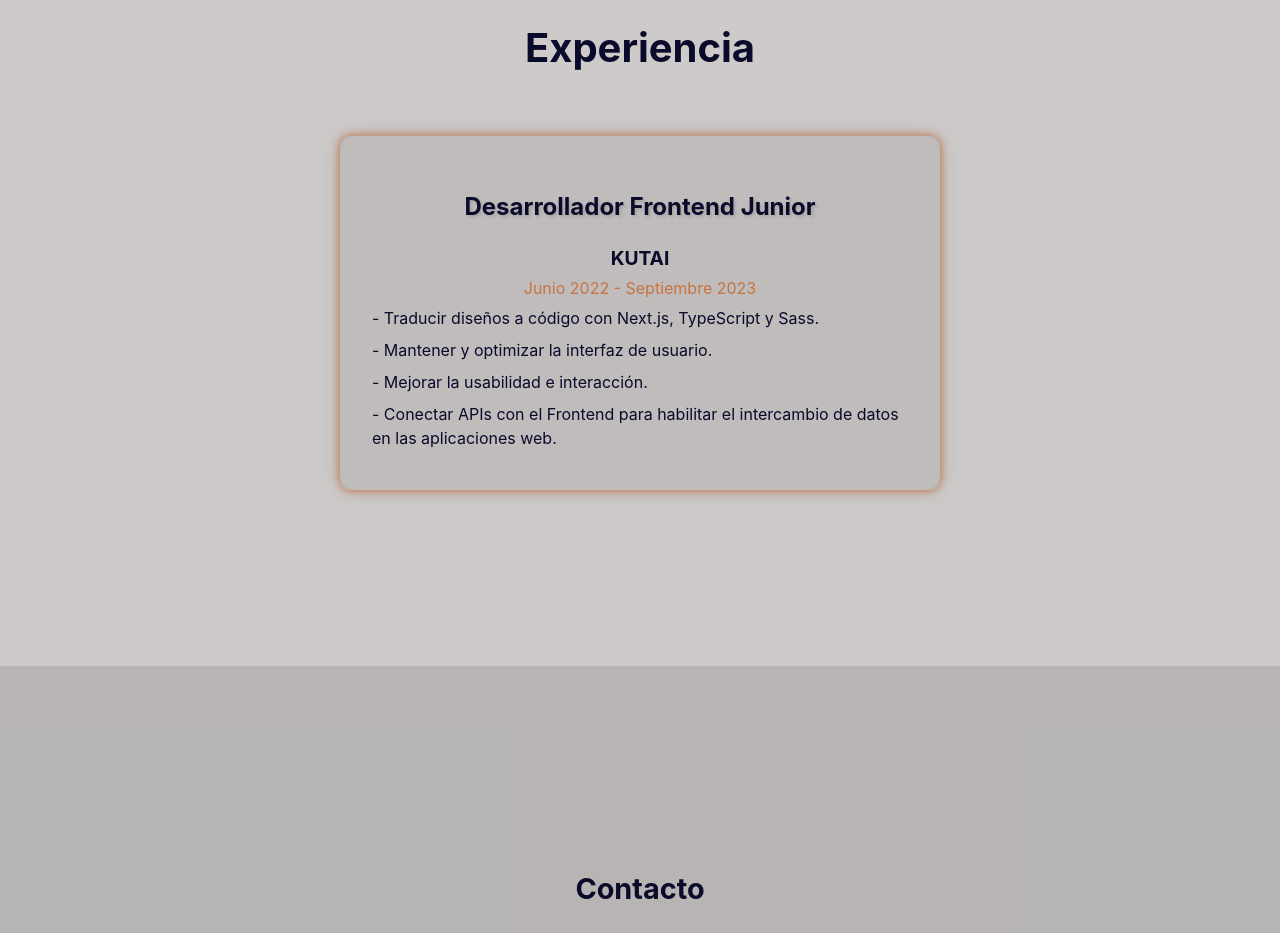
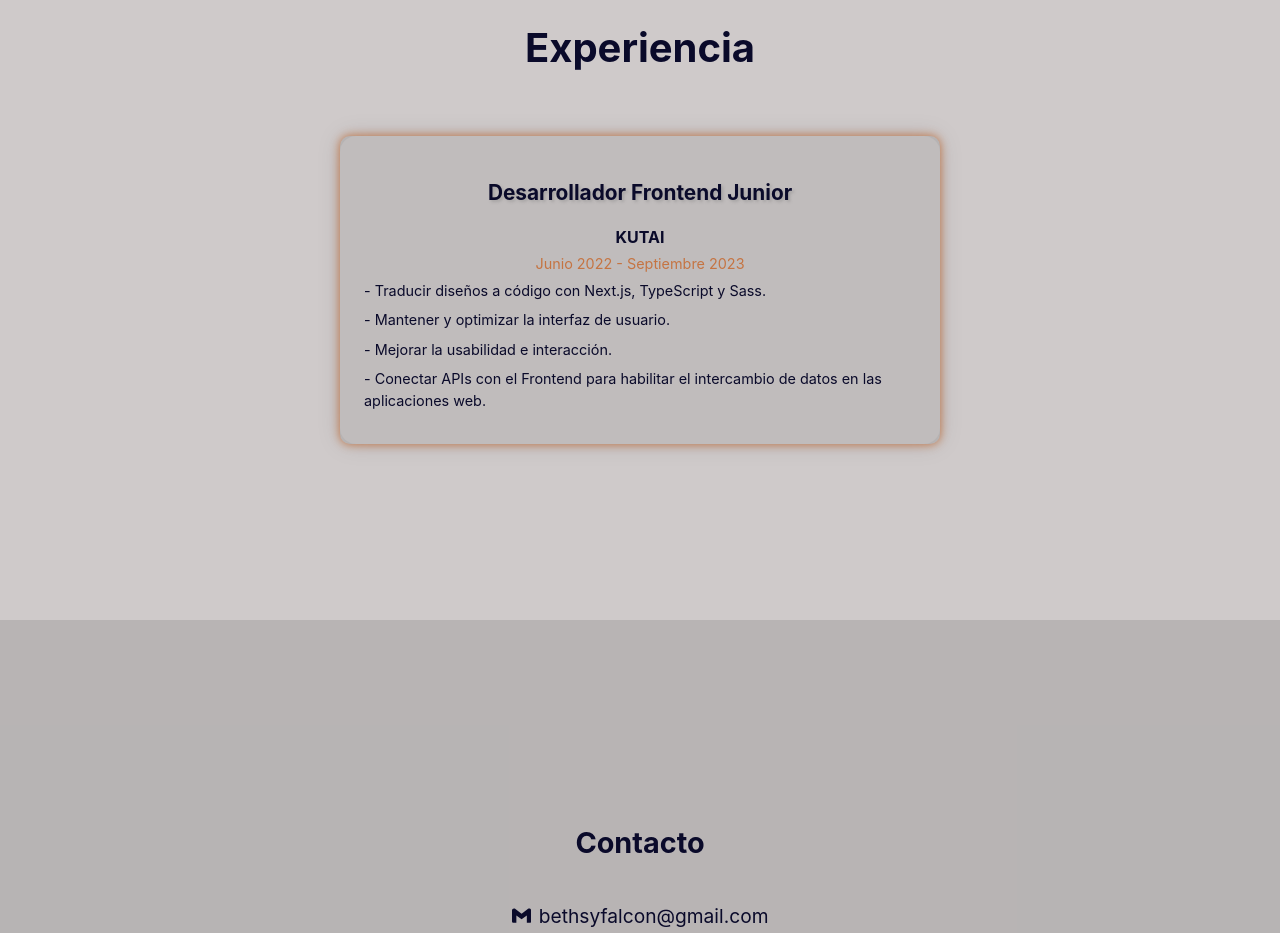
Before and after one commit to Bethsyf/portfolio, a Next.js app: page / in a window 1280 px wide. Shown: the part 3340-4273 px from the top of the page. Built offline with nearby package versions, Linux system fonts and the light colour scheme.

Commit message:
commit
Styles: add mobile styles for experience

```diff
--- a/src/components/views/experience/Experience.module.scss
+++ b/src/components/views/experience/Experience.module.scss
@@ -1,50 +1,43 @@
 .experience {
   margin: 2rem auto;
-    padding: 9rem 0;
+  padding: 3rem 0;
   text-align: center;
 
-
   h2 {
-      font-size: 2.5rem;
-      margin-bottom: 4rem;
-
+    font-size: 2rem;
+    margin-bottom: 2rem;
   }
 
   .experienceList {
     display: flex;
     flex-direction: column;
-      gap: 3rem;
-      max-width: 600px;
+    gap: 2rem;
+    max-width: 100%;
     border-radius: 1rem;
     margin: 0 auto;
-      box-shadow: 0px 0px 20px rgba(128, 128, 128, 0.4);
   }
 
   .experienceItem {
-      padding: 2rem;
+    padding: 1.5rem;
     border-radius: 10px;
-      background-color: rgba(128, 128, 128, 0.2);
-      box-shadow: 0px 0px 10px #c57442;
-      transition: transform 0.3s ease;
-
 
     h3 {
-        font-size: 1.5rem;
+      font-size: 1.3rem;
       margin-bottom: 0.5rem;
-        text-shadow: 2px 2px 3px rgba(128, 128, 128, 0.4);
     }
 
     h4 {
-        font-size: 1.2rem;
+      font-size: 1rem;
       font-weight: bold;
       margin-bottom: 0.5rem;
     }
 
     p {
-        font-size: 1rem;
+      font-size: 0.9rem;
       margin: 0.5rem 0;
       color: #c57442;
     }
+
     ul {
       list-style-type: none;
       padding: 0;
@@ -52,10 +45,46 @@
       text-align: left;
 
       li {
-          font-size: 1rem;
+        font-size: 0.9rem;
         margin-bottom: 0.5rem;
         line-height: 1.5;
       }
     }
   }
+
+  @media (min-width: 768px) {
+    padding: 9rem 0;
+
+    h2 {
+      font-size: 2.5rem;
+      margin-bottom: 4rem;
     }
+
+    .experienceList {
+      max-width: 600px;
+      box-shadow: 0px 0px 20px rgba(128, 128, 128, 0.4);
+    }
+
+    .experienceItem {
+      background-color: rgba(128, 128, 128, 0.2);
+      box-shadow: 0px 0px 10px #c57442;
+    }
+
+    h3 {
+      font-size: 1.5rem;
+      text-shadow: 2px 2px 3px rgba(128, 128, 128, 0.4);
+    }
+
+    h4 {
+      font-size: 1.2rem;
+    }
+
+    p {
+      font-size: 1rem;
+    }
+
+    ul li {
+      font-size: 1rem;
+    }
+  }
+}
```
Lines whose indentation alone changed are shown as unchanged.
